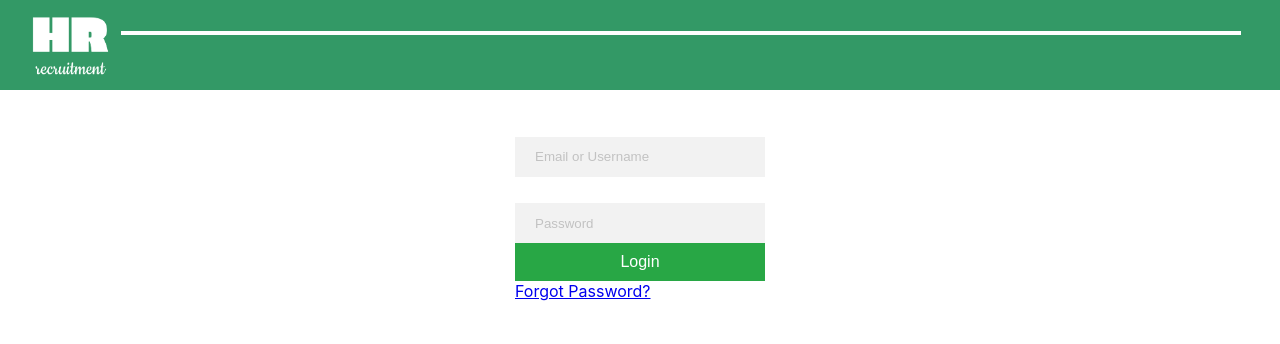
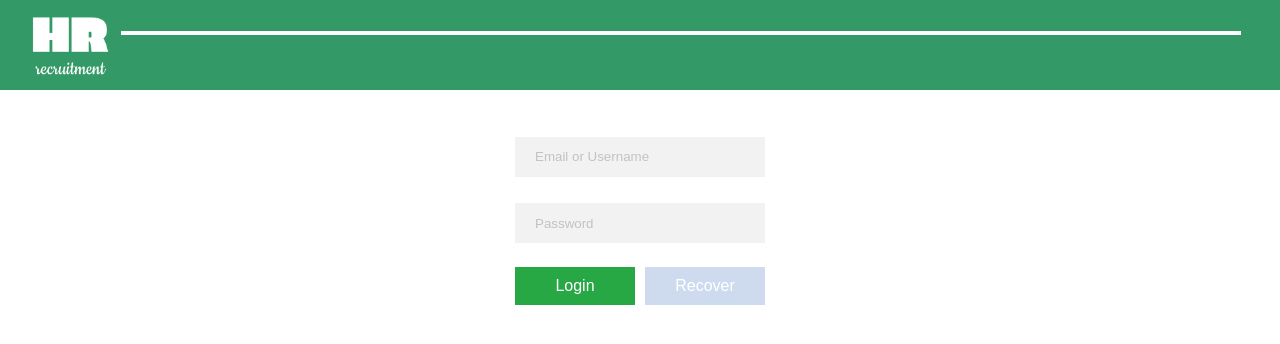
Before and after one commit to Bmirt/HRprogramm, a React (Create React App) app: page /Login in a window 1280 px wide. Shown: the top 344 px of the page. Built offline with nearby package versions, Linux system fonts and the light colour scheme.

Commit message:
buttons fixed

```diff
--- a/src/components/Login/Login.js
+++ b/src/components/Login/Login.js
@@ -2,6 +2,7 @@ import React, { Component } from "react";
 import styles from "./Login.module.css";
 import { Link } from "react-router-dom";
 import Submit from "../UI/button/Button";
+import ForgotPassword from "../UI/button/Button";
 import Input from "../UI/Input/Input";
 class Login extends Component {
   state = {};
@@ -11,8 +12,10 @@ class Login extends Component {
         <form className={styles.loginForm}>
           <Input type="text" errors={{}} placeholder="Email or Username" />
           <Input type="password" errors={{}} placeholder="Password" />
-          <Submit value="Login" />
-          <Link to="/reset-password">Forgot Password?</Link>
+          <Submit value="Login" buttonClass="submit" />
+          <Link to="/reset-password">
+            <ForgotPassword value="Recover" buttonClass="change" />
+          </Link>
         </form>
       </div>
     );
--- a/src/components/UI/button/Button.js
+++ b/src/components/UI/button/Button.js
@@ -2,11 +2,22 @@ import React, { Component } from "react";
 import styles from "./Button.module.css";
 export default class Button extends Component {
   render() {
+    function buttonClass(temp) {
+      let btn = styles.btn;
+      switch (temp) {
+        case "submit":
+          return `${btn} ${styles.buttonSubmit}`;
+        case "change":
+          return `${btn} ${styles.buttonChange}`;
+        case "delete":
+          return `${btn} ${styles.buttonDelete}`;
+      }
+    }
     return (
       <button
         type="submit"
         onClick={() => this.props.event}
-        className={styles.buttonSubmit}
+        className={buttonClass(this.props.buttonClass)}
       >
         {this.props.value}
       </button>
--- a/src/components/UI/button/Button.module.css
+++ b/src/components/UI/button/Button.module.css
@@ -1,7 +1,7 @@
-.buttonSubmit {
+.btn {
   display: inline-block;
   font-weight: 400;
-  width: 250px;
+  width: 120px;
   text-align: center;
   white-space: nowrap;
   vertical-align: middle;
@@ -13,17 +13,35 @@
   padding: 0.375rem 0.75rem;
   font-size: 1rem;
   line-height: 1.5;
-  color: #fff;
-  background-color: #28a745;
-  border-color: #28a745;
+  margin-top: 1.5em;
   cursor: pointer;
   transition: color 0.15s ease-in-out, background-color 0.15s ease-in-out,
     border-color 0.15s ease-in-out, box-shadow 0.15s ease-in-out;
   outline: none;
 }
 
+.buttonSubmit {
+  color: #fff;
+  background-color: #28a745;
+  border-color: #28a745;
+  margin-right: 10px;
+}
+
 .buttonSubmit:hover {
   color: #fff;
   background-color: #218838;
   border-color: #1e7e34;
+  box-shadow: 0px 15px 20px rgba(46, 229, 157, 0.4);
 }
+
+.buttonChange {
+  color: #fff;
+  background-color: #cedbef;
+  border-color: #cedbef;
+}
+.buttonChange:hover {
+  color: #fff;
+  background-color: #9ba8bc;
+  border-color: #9ba8bc;
+  box-shadow: 0px 15px 20px rgba(155, 168, 188, 0.4);
+}
```
